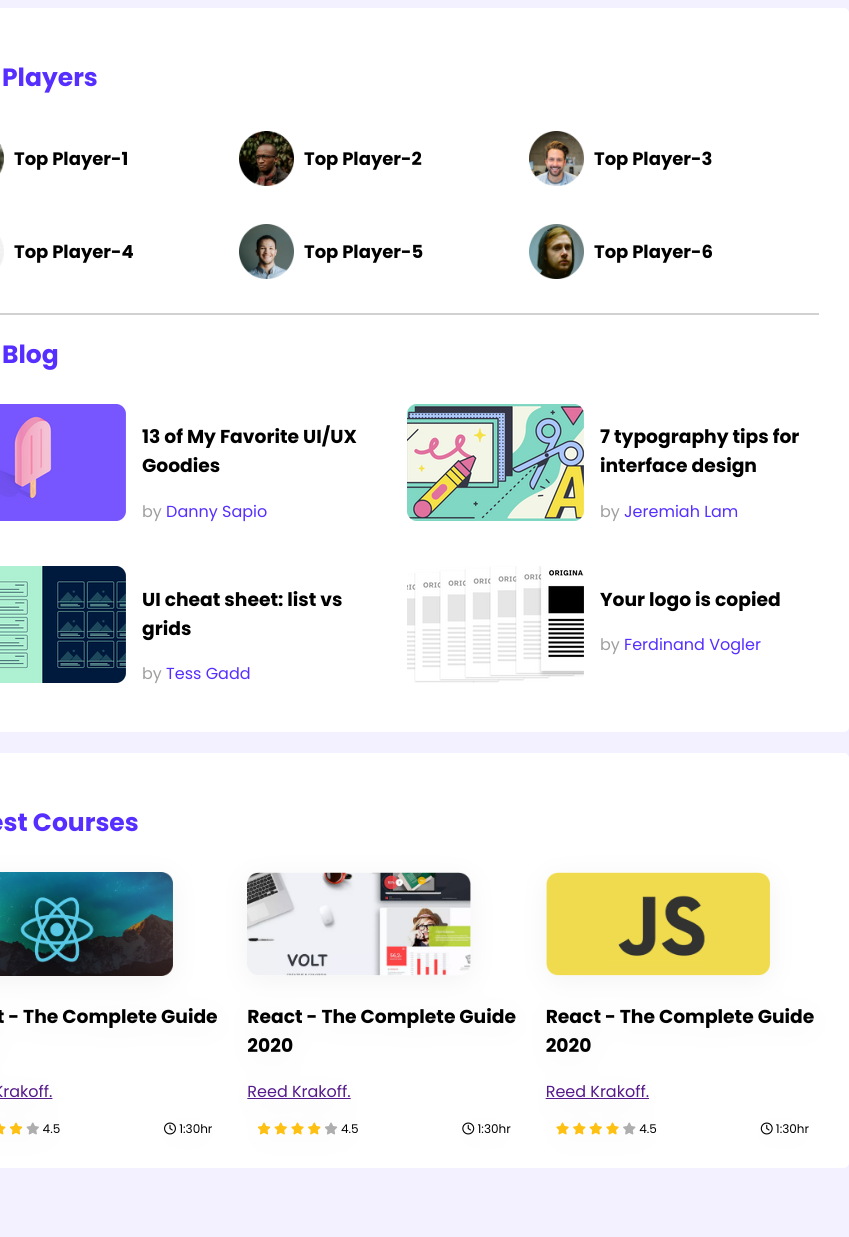
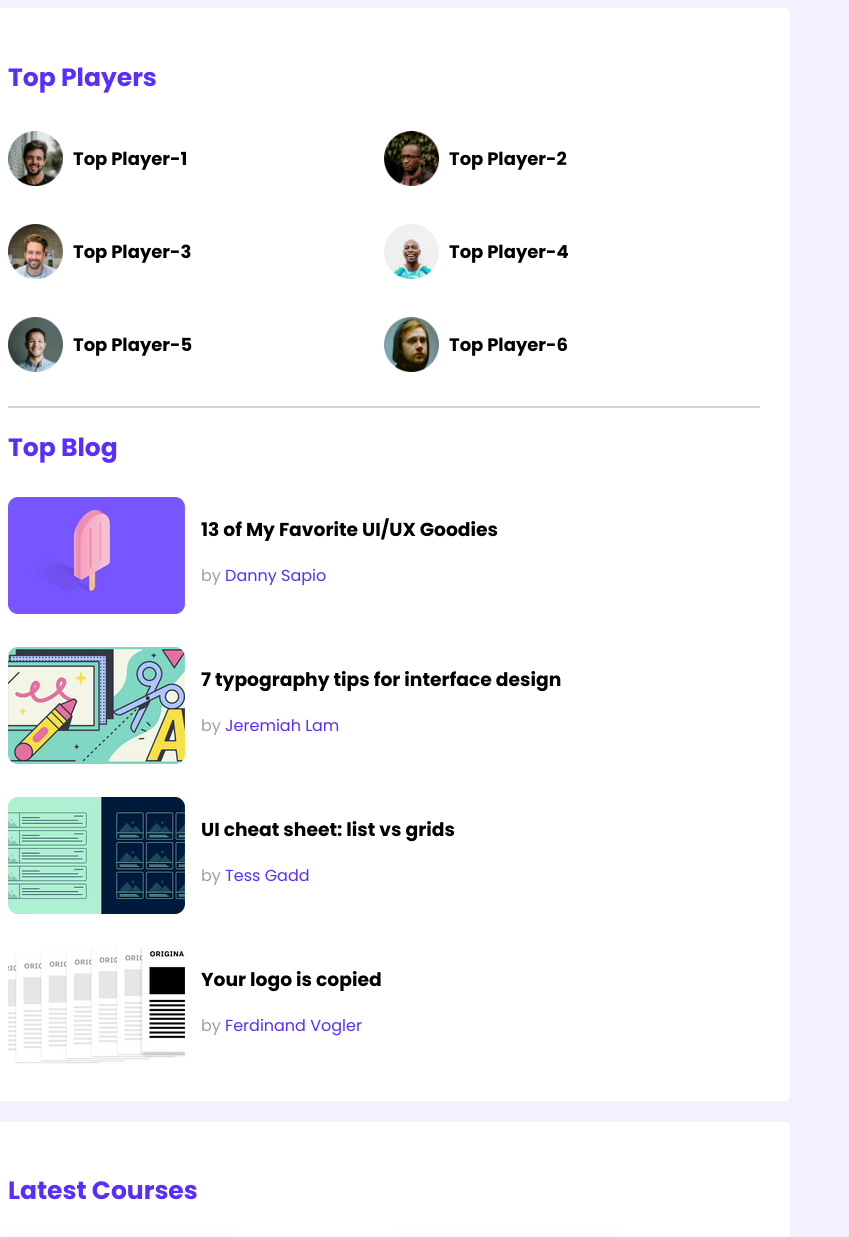
Before and after one commit to acfbinfaruk/leader-board-css3, a plain HTML site: page index.html in a window 768 px wide. Shown: the top 1237 px of the page, 849 px wide, since content can reach past the window. Before the commit the page ends 1197 px from the top, so only its background shows below. Drawn offline with Linux system fonts and the light colour scheme.

Commit message:
added media queries

```diff
--- a/styles/style.css
+++ b/styles/style.css
@@ -106,3 +106,26 @@ hr {
 .fa-star.empty{
     color:#AEAEAE;
 }
+.course-author a{
+    text-decoration: none;
+}
+@media only screen and (max-width: 688px) {
+    .container{
+        width: 100%;
+    }
+    .players, .blogs, .courses{
+        grid-template-columns: repeat(1, 1fr);
+    }
+
+}
+@media only screen and (min-width: 689px) and (max-width:992px) {
+    .container{
+        width: 100%;
+    }
+    .players, .courses{
+        grid-template-columns: repeat(2, 1fr);
+    }
+    .blogs{
+        grid-template-columns: repeat(1, 1fr);
+    }
+}
```
